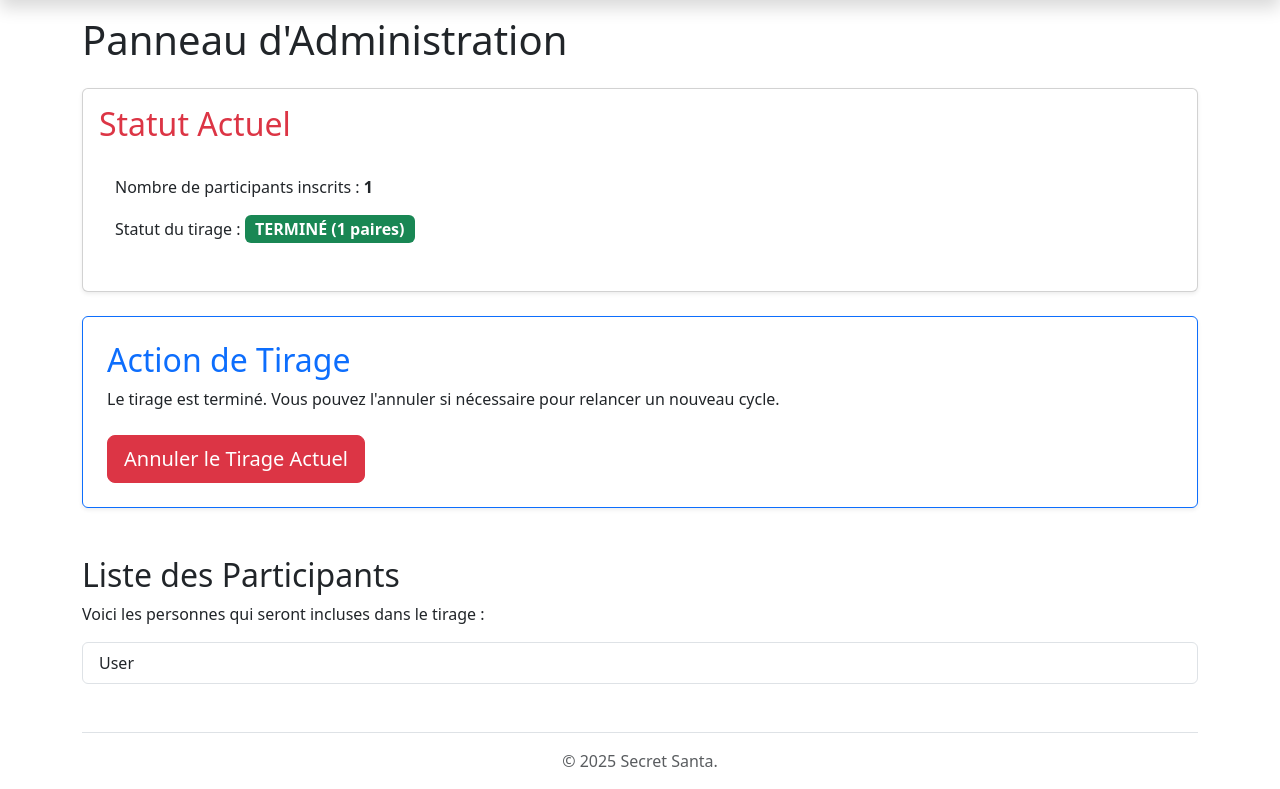
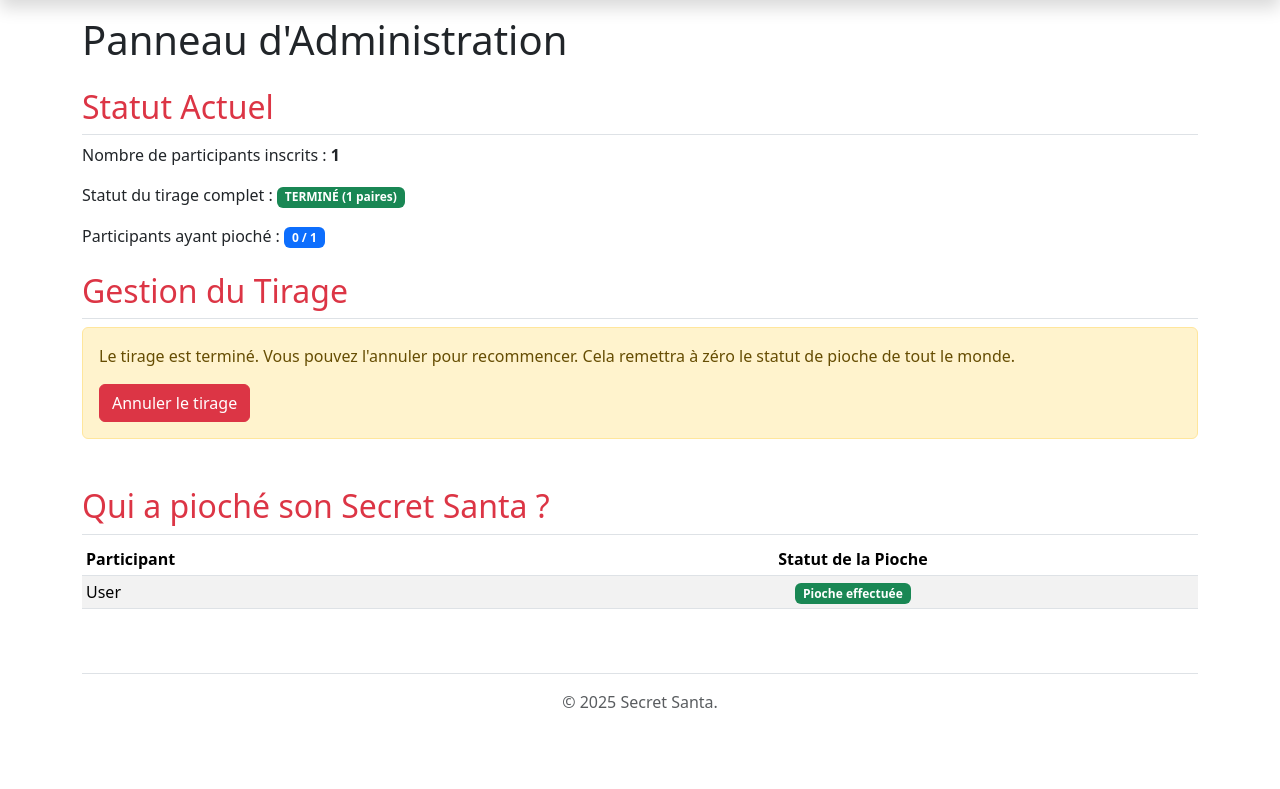
Before and after one commit to RaphMartin93/cacahuete, a PHP site: page /admin.php in a window 1280 px wide. Shown: the part 56-845 px from the top of the page. After the commit the page ends 764 px from the top, so only its background shows below. Run offline with PHP 8.4, Linux system fonts and the light colour scheme; the visitor is signed in with stand-in values (Sample User, id 1); tables that the repository leaves empty or names only in its code hold one stand-in row (values such as "Sample post").

Commit message:
modification pioche

```diff
--- a/admin.php
+++ b/admin.php
@@ -1,5 +1,5 @@
 <?php
-// Fichier: /home/secretsanta/public_html/admin.php
+// Fichier: /home/secretsanta/public_html/admin.php (Modification avec Annulation fonctionnelle)
 
 require_once 'config.php';
 require_once 'auth_check.php';
@@ -10,201 +10,154 @@ if (!$_SESSION['is_admin']) {
     exit;
 }
 
-$message = '';
-$error = '';
-$draw_exists = false;
-$participants = [];
+$error = null;
+$message = null;
 
+/**
+ * Gère l'annulation complète du tirage au sort (Réinitialisation).
+ * @param PDO $pdo Connexion à la base de données.
+ * @return bool
+ */
+function cancelSecretSantaDraw($pdo) {
+    global $error, $message;
 
-// --- FONCTION DE TIRAGE AU SORT ---
-function runSecretSantaDraw($pdo) {
-    global $message, $error;
-
-    // 1. Récupérer la liste de tous les IDs des participants (NON-ADMINS)
-    try {
-        // La constante ADMIN_USERNAME est directement accessible car elle est définie dans config.php
-        $stmt = $pdo->prepare("SELECT id FROM users WHERE username != ?");
-        $stmt->execute([ADMIN_USERNAME]);
-        $all_ids = $stmt->fetchAll(PDO::FETCH_COLUMN);
-    } catch (PDOException $e) {
-        $error = "Erreur BDD lors de la récupération des participants: " . $e->getMessage();
-        return false;
-    }
-
-    $count = count($all_ids);
-
-    if ($count < 2) {
-        $error = "Il faut au moins deux participants (hors admin) pour effectuer un tirage au sort.";
-        return false;
-    }
-
-    $MAX_ATTEMPTS = 100;
-    $attempt = 0;
-    $draw_successful = false;
-    $draw_results = [];
-
-    // Boucle principale pour garantir un tirage sans auto-attribution
-    while ($attempt < $MAX_ATTEMPTS && !$draw_successful) {
-        $attempt++;
-        $draw_successful = true;
-        $draw_results = [];
-
-        $givers = $all_ids;
-        $receivers = $all_ids;
-
-        shuffle($givers);
-
-        foreach ($givers as $giver_id) {
-            $possible_receivers = array_diff($receivers, [$giver_id]);
-
-            if (empty($possible_receivers) && count($receivers) == 1) {
-                $draw_successful = false;
-                break;
-            }
-
-            $receiver_id = $possible_receivers[array_rand($possible_receivers)];
-
-            $draw_results[] = ['giver_id' => $giver_id, 'receiver_id' => $receiver_id];
-            $receivers = array_diff($receivers, [$receiver_id]);
-        }
-
-        if (!empty($receivers)) {
-            $draw_successful = false;
-        }
-    }
-
-    if (!$draw_successful) {
-        $error = "Erreur après $MAX_ATTEMPTS tentatives: Le tirage est bloqué. Veuillez vérifier vos participants.";
-        return false;
-    }
-
-    // 4. Enregistrement des résultats (si le tirage a réussi)
     try {
         $pdo->beginTransaction();
+
+        // 1. Vider la table des résultats du tirage
         $pdo->exec("TRUNCATE TABLE draw");
 
-        $sql = "INSERT INTO draw (giver_id, receiver_id) VALUES (:giver, :receiver)";
-        $stmt = $pdo->prepare($sql);
-
-        foreach ($draw_results as $result) {
-            $stmt->execute([':giver' => $result['giver_id'], ':receiver' => $result['receiver_id']]);
-        }
+        // 2. Réinitialiser le statut de pioche pour TOUS les utilisateurs (sauf l'admin)
+        $pdo->exec("UPDATE users SET has_drawn = 0 WHERE username != '" . ADMIN_USERNAME . "'");
 
         $pdo->commit();
-        $message = "Le tirage au sort a été effectué avec succès pour " . $count . " participants !";
+        $message = "Le tirage au sort a été annulé. Tous les résultats et les statuts de pioche ont été réinitialisés.";
         return true;
 
     } catch (PDOException $e) {
-        // Correction du rollBack + affichage de l'erreur propre
-        if ($pdo->inTransaction()) {
-            $pdo->rollBack();
-        }
-        $error = "Erreur BDD lors de l'enregistrement du tirage: " . $e->getMessage();
+        if ($pdo->inTransaction()) { $pdo->rollBack(); }
+        $error = "Erreur BDD lors de l'annulation: " . $e->getMessage();
         return false;
     }
 }
 
 
-// --- LOGIQUE DE L'APPLICATION (Action POST) ---
-if ($_SERVER['REQUEST_METHOD'] === 'POST' && isset($_POST['action']) && $_POST['action'] === 'run_draw') {
-    $stmt_check = $pdo->query("SELECT COUNT(*) FROM draw");
-    if ($stmt_check->fetchColumn() > 0) {
-        $error = "Un tirage existe déjà. Veuillez l'annuler avant d'en lancer un nouveau.";
-    } else {
-        runSecretSantaDraw($pdo);
+// =======================================================
+// A. TRAITEMENT POST : Annulation du Tirage
+// =======================================================
+if ($_SERVER['REQUEST_METHOD'] === 'POST' && isset($_POST['action'])) {
+    if ($_POST['action'] === 'cancel_draw') {
+        cancelSecretSantaDraw($pdo);
+        // Redirection POST-Redirect-GET
+        header('Location: admin.php');
+        exit;
     }
 }
 
-if ($_SERVER['REQUEST_METHOD'] === 'POST' && isset($_POST['action']) && $_POST['action'] === 'cancel_draw') {
-    try {
-        $pdo->exec("TRUNCATE TABLE draw");
-        $message = "Le tirage au sort a été annulé avec succès. La page de dashboard affichera le statut 'En attente'.";
-    } catch (PDOException $e) {
-        $error = "Erreur BDD lors de l'annulation du tirage: " . $e->getMessage();
-    }
+
+// ... Le reste du code de récupération des données et d'affichage est conservé ci-dessous ...
+
+
+$status_participants_count = 0;
+$draw_count = 0;
+$has_drawn_count = 0;
+$participants = [];
+
+try {
+    // 1. Compter les participants et l'état du tirage
+    $stmt = $pdo->query("SELECT COUNT(*) FROM users WHERE username != '" . ADMIN_USERNAME . "'");
+    $status_participants_count = $stmt->fetchColumn();
+
+    $stmt_draw = $pdo->query("SELECT COUNT(*) FROM draw");
+    $draw_count = $stmt_draw->fetchColumn();
+
+    $stmt_drawn = $pdo->query("SELECT COUNT(*) FROM users WHERE has_drawn = 1 AND username != '" . ADMIN_USERNAME . "'");
+    $has_drawn_count = $stmt_drawn->fetchColumn();
+
+    // 2. Récupérer la liste des participants pour le suivi des pioches
+    $stmt_list = $pdo->query("
+        SELECT fullname, has_drawn
+        FROM users
+        WHERE username != '" . ADMIN_USERNAME . "'
+        ORDER BY fullname
+    ");
+    $participants = $stmt_list->fetchAll(PDO::FETCH_ASSOC);
+
+} catch (PDOException $e) {
+    $error = "Erreur de base de données : " . $e->getMessage();
 }
 
-// --- VÉRIFICATION DU STATUT ACTUEL DU TIRAGE ---
-try {
-    $stmt_status = $pdo->query("SELECT COUNT(*) FROM draw");
-    $draw_count = $stmt_status->fetchColumn();
-    $draw_exists = ($draw_count > 0);
-
-    $stmt_participants = $pdo->prepare("SELECT fullname FROM users WHERE username != ? ORDER BY fullname ASC");
-    $stmt_participants->execute([ADMIN_USERNAME]);
-    $participants = $stmt_participants->fetchAll(PDO::FETCH_COLUMN);
-    $participants_count = count($participants);
-
-} catch (PDOException $e) {
-    $error = "Erreur lors de la vérification du statut du tirage.";
-}
 
 require_once 'template/header.php';
 ?>
 
 <h1 class="mb-4">Panneau d'Administration</h1>
 
-<?php if ($message): ?>
+<?php if (isset($error)): ?>
+    <div class="alert alert-danger" role="alert"><?php echo htmlspecialchars($error); ?></div>
+<?php endif; ?>
+<?php if (isset($message)): ?>
     <div class="alert alert-success" role="alert"><?php echo htmlspecialchars($message); ?></div>
 <?php endif; ?>
 
-<?php
-// Nettoyage de l'erreur "no active transaction" si le tirage est un succès
-$display_error = $error;
-if ($draw_exists && strpos($error, 'no active transaction') !== false) {
-    $display_error = '';
-}
-?>
+<h2 class="mt-4 pb-2 border-bottom text-danger">Statut Actuel</h2>
 
-<?php if ($display_error): ?>
-    <div class="alert alert-danger" role="alert"><?php echo htmlspecialchars($display_error); ?></div>
+<p>Nombre de participants inscrits : <strong><?php echo $status_participants_count; ?></strong></p>
+<p>Statut du tirage complet :
+    <span class="badge bg-<?php echo $draw_count > 0 ? 'success' : 'warning text-dark'; ?>">
+        <?php echo $draw_count > 0 ? 'TERMINÉ (' . $draw_count . ' paires)' : 'EN ATTENTE'; ?>
+    </span>
+</p>
+<p>Participants ayant pioché :
+    <span class="badge bg-primary">
+        <?php echo $has_drawn_count; ?> / <?php echo $status_participants_count; ?>
+    </span>
+</p>
+
+<h2 class="mt-4 pb-2 border-bottom text-danger">Gestion du Tirage</h2>
+
+<?php if ($draw_count > 0): ?>
+    <div class="alert alert-warning">
+        <p>Le tirage est terminé. Vous pouvez l'annuler pour recommencer. Cela remettra à zéro le statut de pioche de tout le monde.</p>
+        <form method="POST" action="admin.php">
+            <input type="hidden" name="action" value="cancel_draw">
+            <button type="submit" class="btn btn-danger" onclick="return confirm('Êtes-vous sûr de vouloir annuler le tirage ? Cela remettra à zéro le statut de pioche des utilisateurs et les paires enregistrées.');">
+                Annuler le tirage
+            </button>
+        </form>
+    </div>
+<?php else: ?>
+    <div class="alert alert-info">
+        Le tirage n'a pas été effectué. Les utilisateurs peuvent piocher à tout moment.
+    </div>
 <?php endif; ?>
 
-<div class="card p-3 mb-4 shadow-sm">
-    <h2 class="card-title text-danger mb-3">Statut Actuel</h2>
-    <div class="card-body">
-        <p>Nombre de participants inscrits : <strong><?php echo $participants_count; ?></strong></p>
-        <p>Statut du tirage :
-            <?php if ($draw_exists): ?>
-                <span class="badge bg-success fs-6">TERMINÉ (<?php echo $draw_count; ?> paires)</span>
-            <?php else: ?>
-                <span class="badge bg-danger fs-6">EN ATTENTE</span>
-            <?php endif; ?>
-        </p>
-    </div>
-</div>
 
-<div class="card p-4 mb-4 border-primary shadow-sm">
-    <h2 class="card-title text-primary">Action de Tirage</h2>
+<h2 class="mt-5 pb-2 border-bottom text-danger">Qui a pioché son Secret Santa ?</h2>
 
-    <?php if (!$draw_exists): ?>
-        <p>Cliquez ci-dessous pour lancer le tirage au sort Secret Santa.</p>
-        <form method="POST" action="admin.php" onsubmit="return confirm('Êtes-vous sûr de vouloir lancer le tirage ? Cette action est irréversible (sauf annulation manuelle).');">
-            <input type="hidden" name="action" value="run_draw">
-            <button type="submit" class="btn btn-primary btn-lg mt-2">
-                Lancer le Tirage au Sort
-            </button>
-        </form>
-    <?php else: ?>
-        <p>Le tirage est terminé. Vous pouvez l'annuler si nécessaire pour relancer un nouveau cycle.</p>
-        <form method="POST" action="admin.php" onsubmit="return confirm('ATTENTION : Êtes-vous sûr d\'ANNULER le tirage ? Tous les participants verront le statut "En Attente".');">
-            <input type="hidden" name="action" value="cancel_draw">
-            <button type="submit" class="btn btn-danger btn-lg mt-2">
-                Annuler le Tirage Actuel
-            </button>
-        </form>
-    <?php endif; ?>
-</div>
-
-<div class="mt-5">
-    <h2>Liste des Participants</h2>
-    <p>Voici les personnes qui seront incluses dans le tirage :</p>
-
-    <ul class="list-group">
-        <?php foreach ($participants as $p): ?>
-            <li class="list-group-item"><?php echo htmlspecialchars($p); ?></li>
-        <?php endforeach; ?>
-    </ul>
+<div class="table-responsive">
+    <table class="table table-striped table-sm">
+        <thead>
+            <tr>
+                <th>Participant</th>
+                <th class="text-center">Statut de la Pioche</th>
+            </tr>
+        </thead>
+        <tbody>
+            <?php foreach ($participants as $p): ?>
+            <tr>
+                <td><?php echo htmlspecialchars($p['fullname']); ?></td>
+                <td class="text-center">
+                    <?php if ($p['has_drawn']): ?>
+                        <span class="badge bg-success">Pioche effectuée</span>
+                    <?php else: ?>
+                        <span class="badge bg-secondary">En attente</span>
+                    <?php endif; ?>
+                </td>
+            </tr>
+            <?php endforeach; ?>
+        </tbody>
+    </table>
 </div>
 
 <?php require_once 'template/footer.php'; ?>
```
Also changed, not shown: dashboard.php (+111 -39 lines), draw_logic.php (added, +94 -0 lines).
